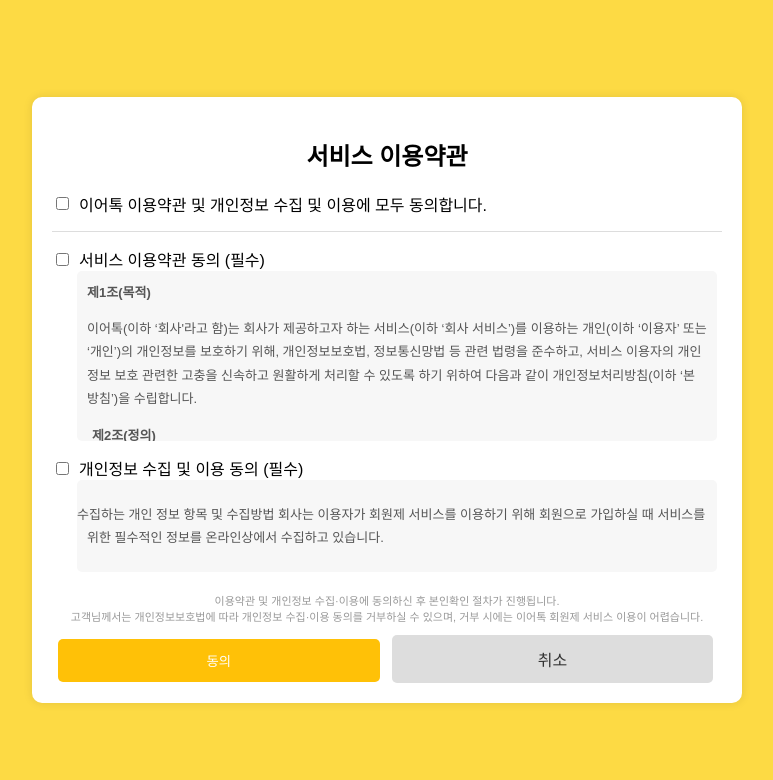
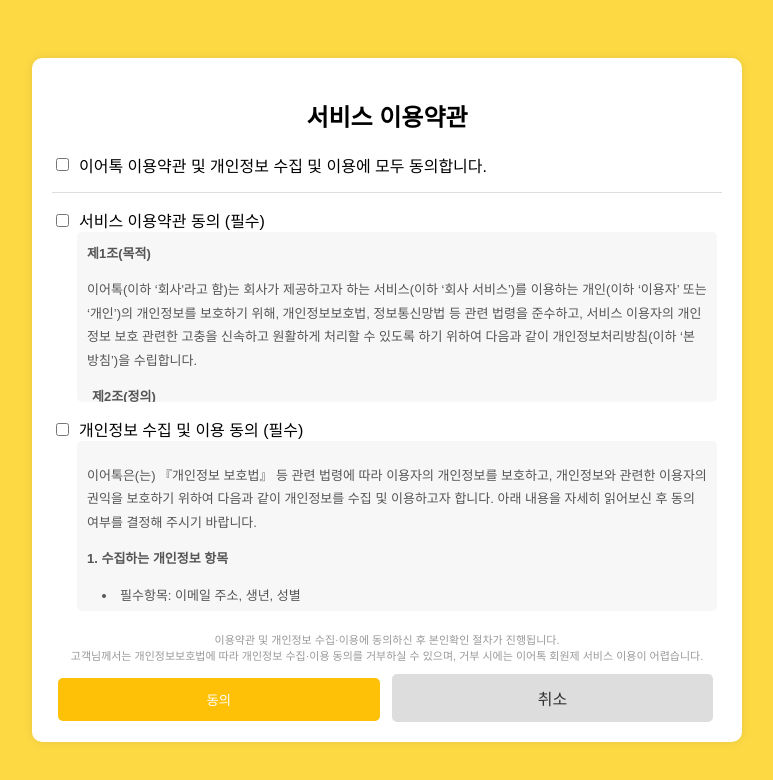
Before and after one commit to 20195114/EarTalk, a React (Create React App) app: page /agreement in a window 1280 px wide. Shown: the top 780 px of the page, without its empty margins (253-1026 px from the left). Built offline with nearby package versions, Linux system fonts and the light colour scheme.

Commit message:
개인정보 수집 및 이용 동의

```diff
--- a/src/Page/components/PrivacyPolicyConsent.js
+++ b/src/Page/components/PrivacyPolicyConsent.js
@@ -11,11 +11,30 @@
       />
       <label htmlFor="privacy">개인정보 수집 및 이용 동의 (필수)</label>
       <div className="terms-content">
-        <p>
-          수집하는 개인 정보 항목 및 수집방법 회사는 이용자가 회원제 서비스를 이용하기 위해 회원으로
-          가입하실 때 서비스를 위한 필수적인 정보를 온라인상에서 수집하고 있습니다.
+      <p style={{ textIndent: "0" }}>
+      이어톡은(는) 『개인정보 보호법』 등 관련 법령에 따라 이용자의 개인정보를 보호하고,
+      개인정보와 관련한 이용자의 권익을 보호하기 위하여 다음과 같이 개인정보를 수집 및 이용하고자 합니다.
+      아래 내용을 자세히 읽어보신 후 동의 여부를 결정해 주시기 바랍니다.
         </p>
-        {/* 개인정보 수집 및 이용 동의 내용 추가 가능 */}
+        <strong style={{ fontSize: "13px"}}>1. 수집하는 개인정보 항목</strong>
+      <p style={{ textIndent: "0" }}>
+        <li>필수항목: 이메일 주소, 생년, 성별</li>
+        </p>
+        <strong style={{ fontSize: "13px"}}>2. 개인정보의 수집 및 이용 목적</strong>
+      <p style={{ textIndent: "0" }}>
+        <li>회원 가입 및 관리</li>
+        <li>서비스 제공 및 이행</li>
+        </p>
+        <strong style={{ fontSize: "13px"}}>3. 개인정보의 보유 및 이용 기간</strong>
+      <p style={{ textIndent: "0" }}>
+        <li>회원 탈퇴 시까지</li>
+        <li>단, 관련 법령에 따라 보존이 필요한 경우 해당 기간 동안 보유</li>
+        </p>
+        <strong style={{ fontSize: "13px"}}>4. 동의 거부 권리 및 불이익</strong>
+      <p style={{ textIndent: "0" }}>
+        <li>이용자는 개인정보 수집 및 이용에 대한 동의를 거부할 권리가 있습니다</li>
+        <li>다만, 필수항목에 대한 동의를 거부하실 경우 서비스 이용에 제한이 있을 수 있습니다.</li>
+        </p>
       </div>
     </div>
   );
--- a/src/Page/css/Agreement.css
+++ b/src/Page/css/Agreement.css
@@ -58,6 +58,13 @@
   line-height: 1.8; /* 줄 간격 */
   text-indent: -10px;
   margin-right: 5px;
+}
+
+.terms-content li {
+  margin-bottom: 10px; /* 리스트 항목 간 간격 */
+  line-height: 1.8; /* 줄 간격 설정 */
+  padding-left: 15px;
+  margin-right: 10px;
 }
 
 .agreement-info {
```
